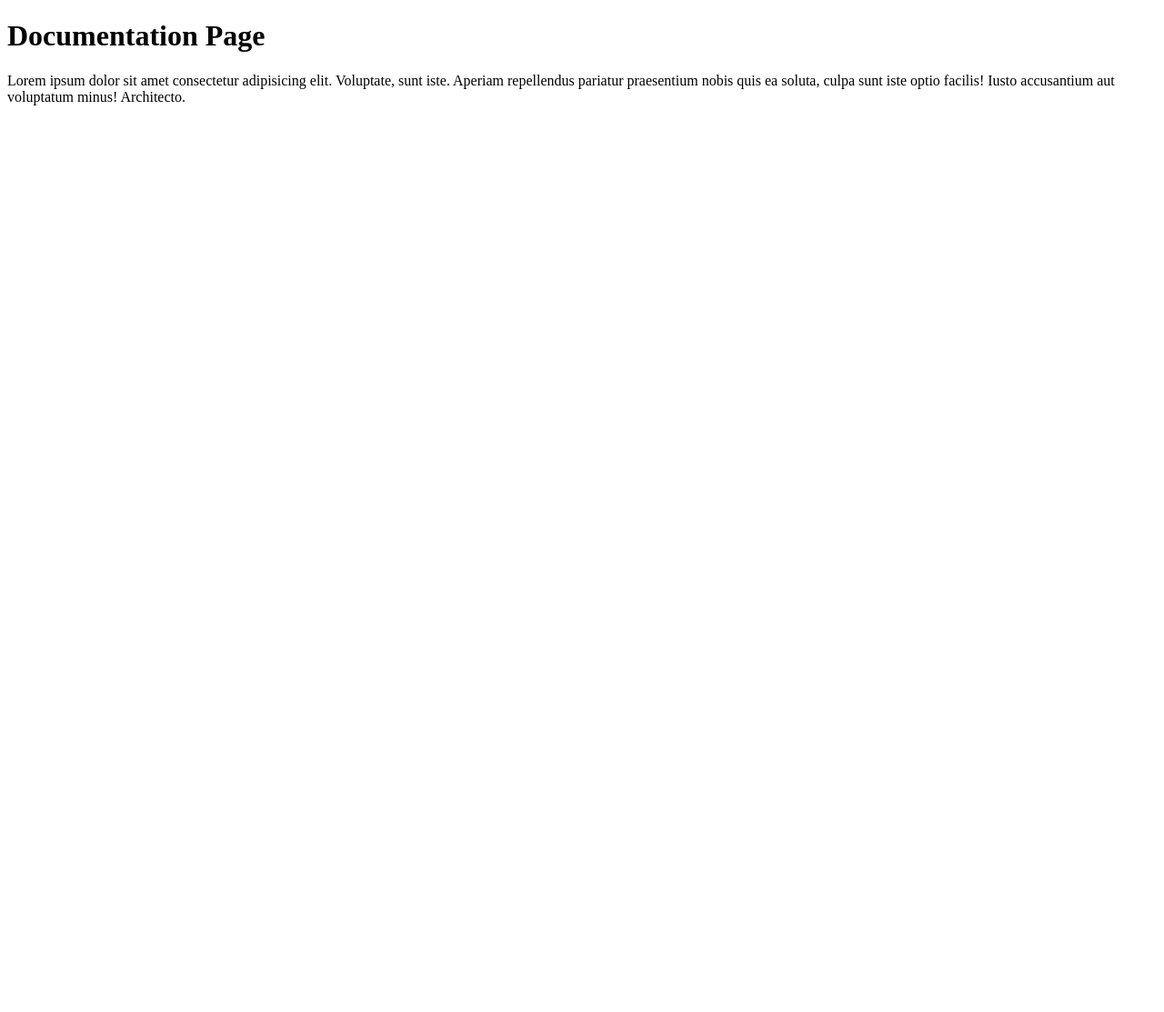
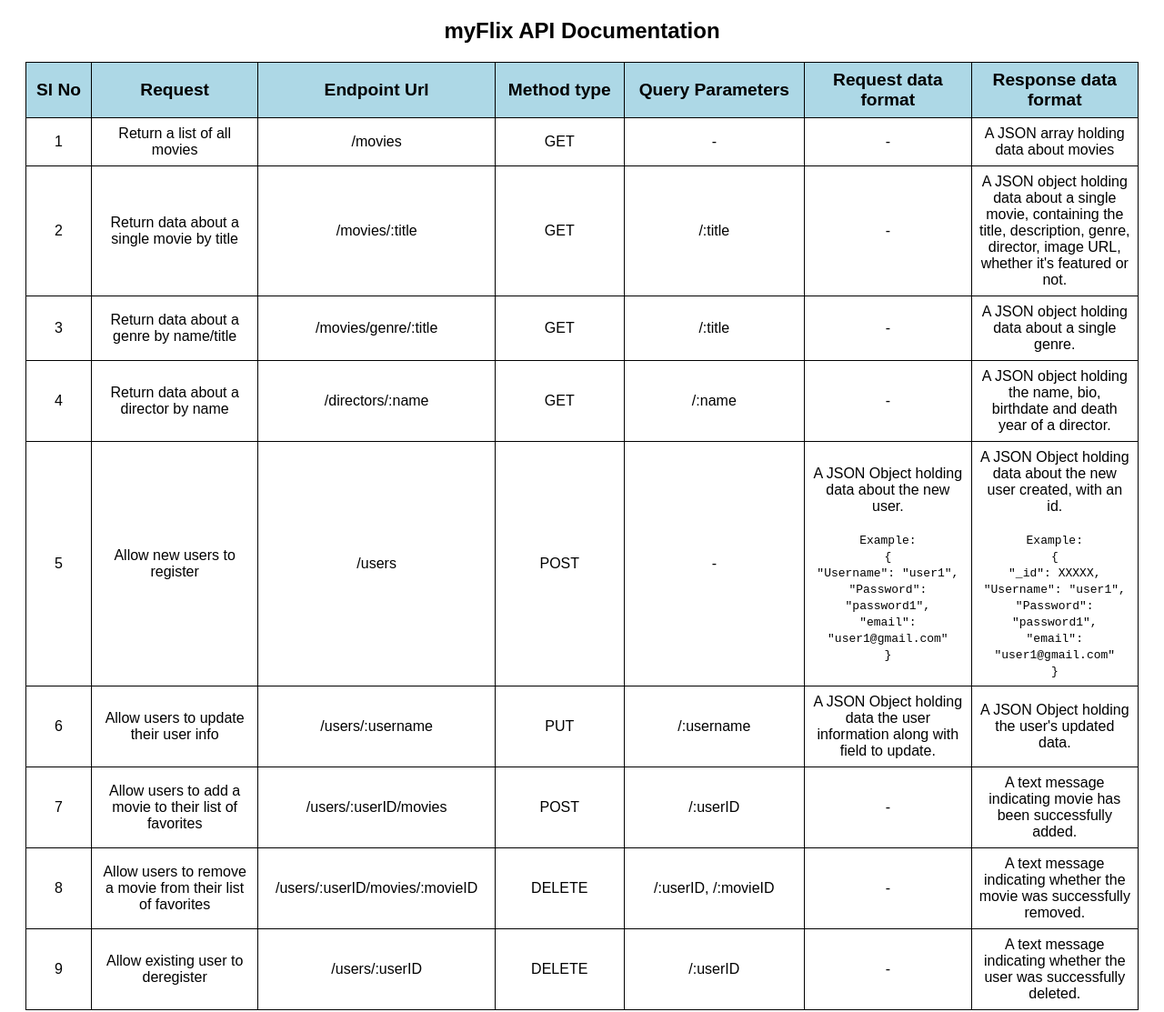
Before and after one commit to DeepthiSRao/movie_api, a website: page public/documentation.html in a window 1280 px wide. Shown: the whole page at 91% size. Before the commit the page ends 800 px from the top, so only its background shows below. Drawn offline with Linux system fonts and the light colour scheme.

Commit message:
Updated document page with endpoint details

```diff
--- /dev/null
+++ b/public/css/styles.css
@@ -0,0 +1,37 @@
+body {
+    font-family: sans-serif;
+}
+
+h2 {
+    text-align: center;
+}
+
+table {
+    table-layout:fixed;
+    border-collapse: collapse;
+    text-align: center;
+    vertical-align: middle;
+    margin: 10px 20px;
+    overflow-x: auto;
+}
+
+th {
+    background-color: lightblue;
+    font-size: 1.2rem;
+}
+
+td, th {
+    border: 1px solid #000;
+    padding: 0.5rem;
+}
+
+caption {
+    font-weight: bold;
+    font-size: 2rem;
+    text-align: left;
+    color: #333;
+}
+
+.request, .response {
+    width: 15%;
+}
--- a/public/documentation.html
+++ b/public/documentation.html
@@ -4,10 +4,133 @@
     <meta charset="UTF-8">
     <meta http-equiv="X-UA-Compatible" content="IE=edge">
     <meta name="viewport" content="width=device-width, initial-scale=1.0">
+    <link rel="stylesheet" href="./css/styles.css">
     <title>Documentation</title>
 </head>
 <body>
-    <h1>Documentation Page</h1>
-    <p>Lorem ipsum dolor sit amet consectetur adipisicing elit. Voluptate, sunt iste. Aperiam repellendus pariatur praesentium nobis quis ea soluta, culpa sunt iste optio facilis! Iusto accusantium aut voluptatum minus! Architecto.</p>
+    <h2>myFlix API Documentation</h2>
+    <table>
+        <thead>
+          <tr>
+            <th>Sl No</th>
+            <th class="request">Request</th>
+            <th>Endpoint Url</th>
+            <th>Method type</th>
+            <th>Query Parameters</th>
+            <th class="request">Request data format</th>
+            <th class="response">Response data format</th>
+          </tr>
+        </thead>
+        <tbody>
+            <tr>
+              <td>1</td>
+              <td>Return a list of all movies</td>
+              <td>/movies</td>
+              <td>GET</td>
+              <td>-</td>
+              <td>-</td>
+              <td>A JSON array holding data about movies</td>
+            </tr>
+            <tr>
+              <td>2</td>
+              <td>Return data about a single movie by title</td>
+              <td>/movies/:title</td>
+              <td>GET</td>
+              <td>/:title</td>
+              <td>-</td>
+              <td>A JSON object holding data about a single movie, containing the title, description, genre, director, image URL, whether it's featured or not. </td>
+            </tr>
+            <tr>
+              <td>3</td>
+              <td>Return data about a genre by name/title</td>
+              <td>/movies/genre/:title</td>
+              <td>GET</td>
+              <td>/:title</td>
+              <td>-</td>
+              <td>A JSON object holding data about a single genre.</td>
+            </tr>
+            <tr>
+              <td>4</td>
+              <td>Return data about a director by name</td>
+              <td>/directors/:name</td>
+              <td>GET</td>
+              <td>/:name</td>
+              <td>-</td>
+              <td>A JSON object holding the name, bio, birthdate and death year of a director.</td>
+            </tr>
+            <tr>
+              <td>5</td>
+              <td>Allow new users to register</td>
+              <td>/users</td>
+              <td>POST</td>
+              <td>-</td>
+              <td>
+                A JSON Object holding data about the new user.
+                <br>
+                <br>
+                <code>
+                  Example:
+                  <br>
+                    { <br>
+                      "Username": "user1", <br>
+                      "Password": "password1",<br>
+                      "email": "user1@gmail.com"<br>
+                    } <br>
+                </code>
+              </td>
+              <td>
+                A JSON Object holding data about the new user created, with an id.
+                <br>
+                <br>
+                <code>
+                  Example:
+                  <br>
+                  { <br>
+                    "_id": XXXXX,<br>
+                    "Username": "user1", <br>
+                    "Password": "password1",<br>
+                    "email": "user1@gmail.com"<br>
+                  } <br>
+                </code>
+              </td>
+            </tr>
+            <tr>
+              <td>6</td>
+              <td>Allow users to update their user info</td>
+              <td>/users/:username</td>
+              <td>PUT</td>
+              <td>/:username</td>
+              <td>A JSON Object holding data the user information along with field to update.</td>
+              <td>A JSON Object holding the user's updated data.</td>
+            </tr>
+            <tr>
+              <td>7</td>
+              <td>Allow users to add a movie to their list of favorites </td>
+              <td>/users/:userID/movies</td>
+              <td>POST</td>
+              <td>/:userID</td>
+              <td>-</td>
+              <td>A text message indicating movie has been successfully added.</td>
+            </tr>
+            <tr>
+              <td>8</td>
+              <td>Allow users to remove a movie from their list of favorites</td>
+              <td>/users/:userID/movies/:movieID</td>
+              <td>DELETE</td>
+              <td>/:userID, /:movieID</td>
+              <td>-</td>
+              <td>A text message indicating whether the movie was successfully removed.</td>
+            </tr>
+            <tr>
+              <td>9</td>
+              <td>Allow existing user to deregister</td>
+              <td>/users/:userID</td>
+              <td>DELETE</td>
+              <td>/:userID</td>
+              <td>-</td>
+              <td>A text message indicating whether the user was successfully deleted.</td>
+            </tr>
+          </tbody>
+    </table>
 </body>
 </html>
```
Also changed, not shown: index.js (+18 -4 lines).
